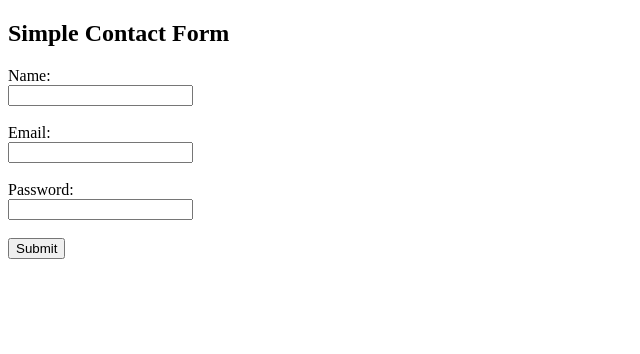
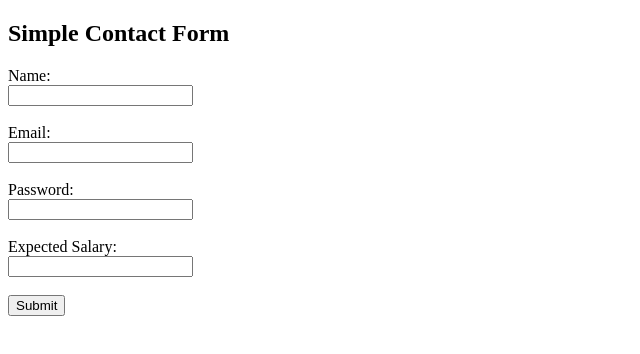
Before and after one commit to BNVboi/ci-cd-learning, a plain HTML site: page index.html in a window 1280 px wide. Shown: the whole page, without its empty margins (0-640 px from the left). Drawn offline with Linux system fonts and the light colour scheme.

Commit message:
Salary feature is added

```diff
--- a/index.html
+++ b/index.html
@@ -33,6 +33,13 @@
         <br>
 
         <div>
+            <label for="salary">Expected Salary:</label><br>
+            <input type="text" id="salary" name="salary" required>
+        </div>
+
+        <br>
+
+        <div>
             <input type="submit" value="Submit">
         </div>
 
```
